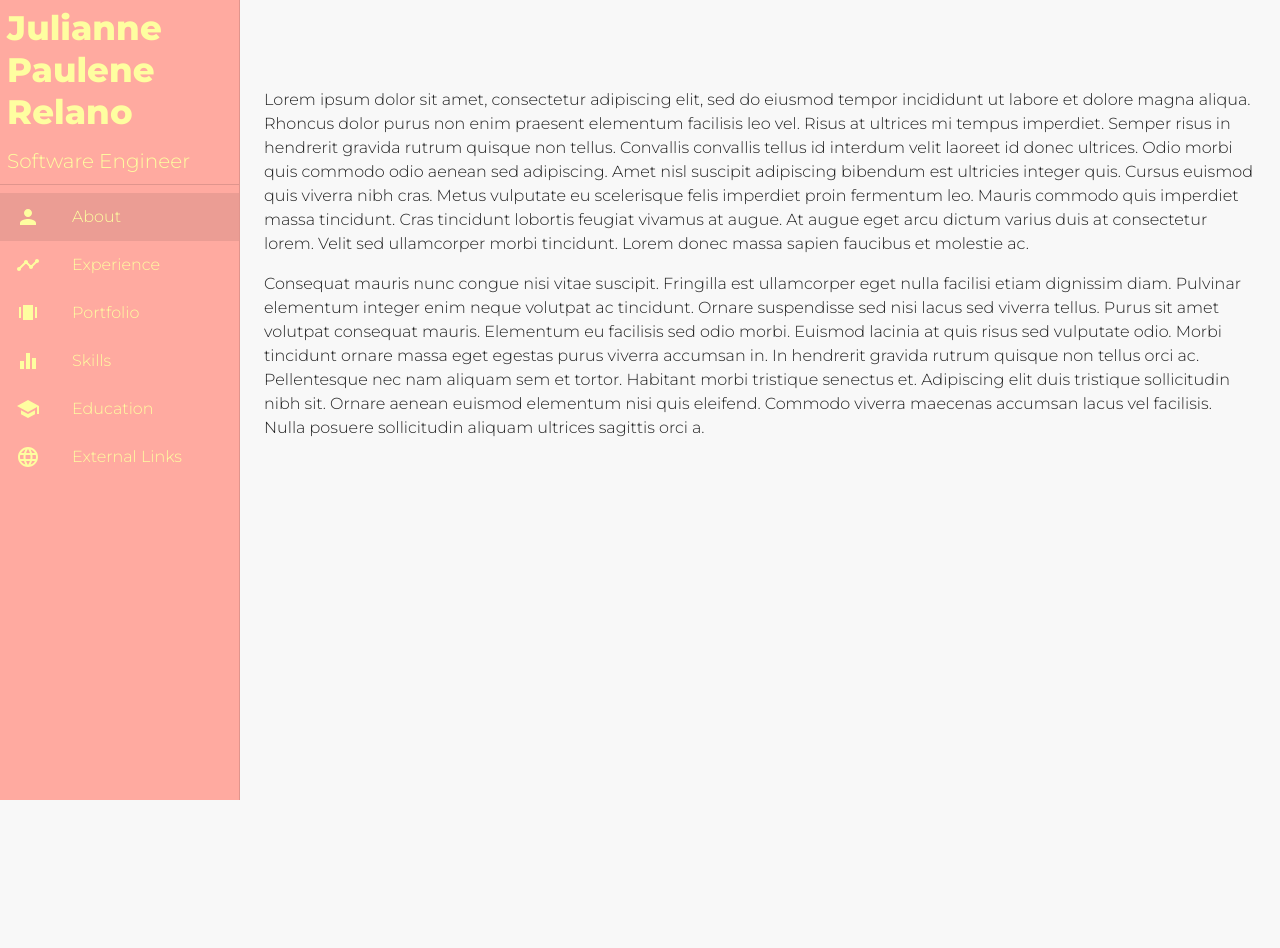
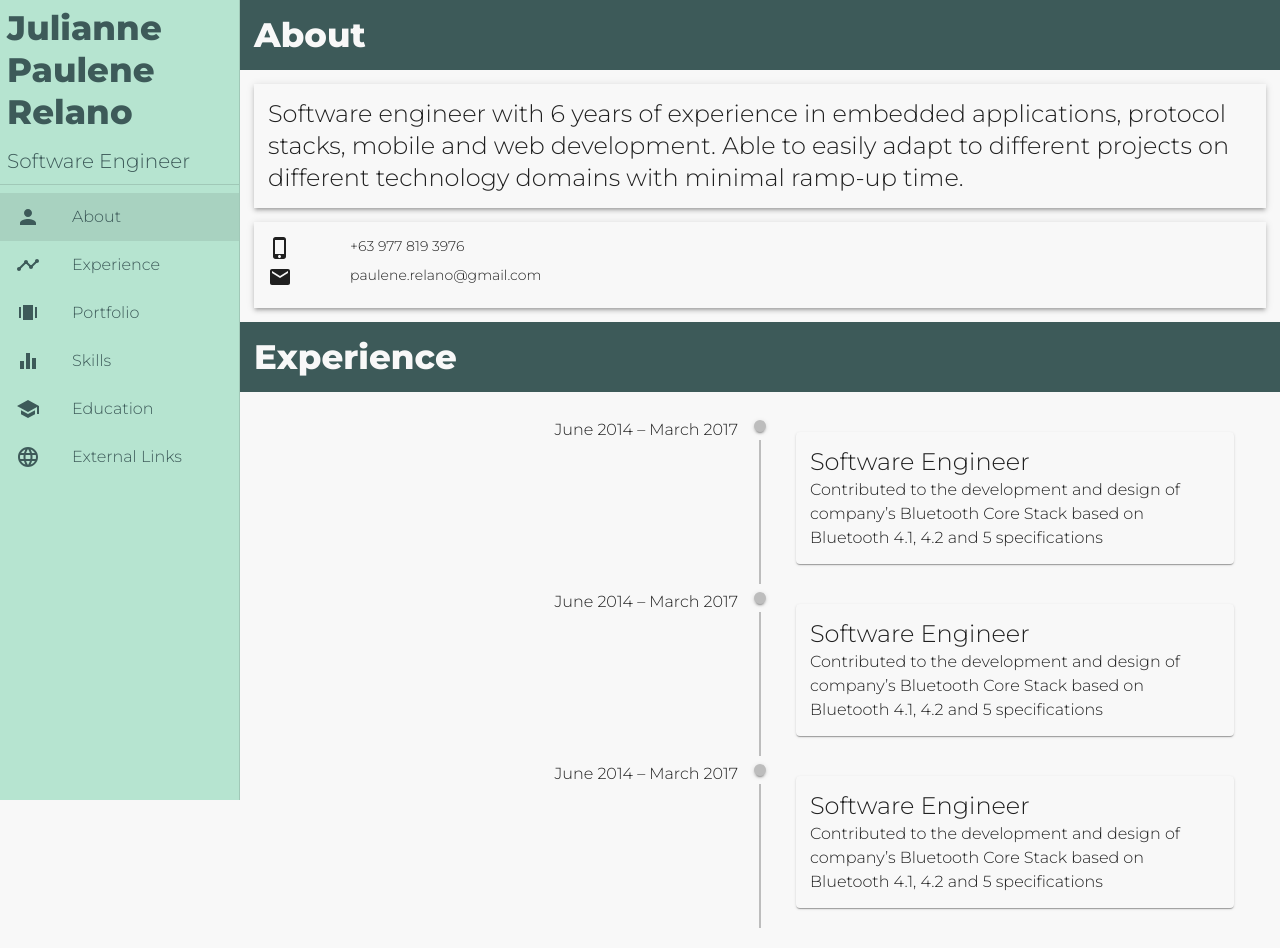
Before and after one commit to paulenerelano/portfolio, a React (Create React App) app: page / in a window 1280 px wide. Before the commit the page ends 800 px from the top, so only its background shows below. Built offline with nearby package versions, Linux system fonts and the light colour scheme.

Commit message:
Added about and experience page.
TODO: Update data

```diff
--- a/package.json
+++ b/package.json
@@ -5,6 +5,7 @@
   "dependencies": {
     "@material-ui/core": "^4.11.0",
     "@material-ui/icons": "^4.9.1",
+    "@material-ui/lab": "^4.0.0-alpha.56",
     "@testing-library/jest-dom": "^4.2.4",
     "@testing-library/react": "^9.5.0",
     "@testing-library/user-event": "^7.2.1",
--- a/src/components/About.js
+++ b/src/components/About.js
@@ -0,0 +1,49 @@
+import React, { Fragment } from 'react';
+
+import { Component } from "react";
+import { withStyles } from '@material-ui/styles';
+import Typography from '@material-ui/core/Typography';
+import PhoneIphoneIcon from '@material-ui/icons/PhoneIphone';
+import EmailIcon from '@material-ui/icons/Email';
+
+import { CssBaseline, Paper, Grid } from '@material-ui/core';
+import Banner from './Banner';
+
+const styles = theme => ({
+    paper: {
+        background: theme.palette.background.default,
+        margin: '1em',
+        padding: '1em',
+    }
+});
+
+class About extends Component {
+
+
+    render() {
+        const {about, contact, classes} = this.props;
+
+
+        return (
+            <Fragment>
+                <CssBaseline/>
+                <Banner title="About"/>
+                <Paper elevation={3} square={true} className={classes.paper}>
+                    <Typography variant='h5'>
+                        {about}
+                    </Typography>
+                </Paper>
+                <Paper elevation={3} square={true} className={classes.paper}>
+                    <Grid container>
+                        <Grid item xs={1}><PhoneIphoneIcon/></Grid>
+                        <Grid item xs={11}>{contact.mobile}</Grid>
+                        <Grid item xs={1}><EmailIcon/></Grid>
+                        <Grid item xs={11}>{contact.email}</Grid>
+                    </Grid>
+                </Paper>
+            </Fragment>
+        );
+    }
+}
+
+export default withStyles(styles)(About);
--- /dev/null
+++ b/src/components/Banner.js
@@ -0,0 +1,40 @@
+import React, { Fragment } from 'react';
+
+import { Component } from "react";
+import { withStyles } from '@material-ui/styles';
+import Typography from '@material-ui/core/Typography';
+
+import { CssBaseline, AppBar, Toolbar, Paper } from '@material-ui/core';
+
+const styles = theme => ({
+    root: {
+        display: 'flex',
+        margin: 0,
+        padding: '1em',
+    },
+    toolbar: {
+    ...theme.mixins.toolbar,
+    },
+});
+
+class Banner extends Component {
+
+
+    render() {
+        const {title, classes} = this.props;
+
+
+        return (
+            <div className={classes.toolbar}>
+                <CssBaseline/>
+                <Paper elevation={0} square={true} className={classes.root}>
+                    <Typography variant='h4' color='textSecondary'>
+                        {title}
+                    </Typography>
+                </Paper>
+            </div>
+        );
+    }
+}
+
+export default withStyles(styles)(Banner);
--- /dev/null
+++ b/src/components/Experience.js
@@ -0,0 +1,67 @@
+import React, { Fragment } from 'react';
+
+import { Component } from "react";
+import { withStyles } from '@material-ui/styles';
+import Timeline from '@material-ui/lab/Timeline';
+import TimelineItem from '@material-ui/lab/TimelineItem';
+import TimelineSeparator from '@material-ui/lab/TimelineSeparator';
+import TimelineConnector from '@material-ui/lab/TimelineConnector';
+import TimelineContent from '@material-ui/lab/TimelineContent';
+import TimelineOppositeContent from '@material-ui/lab/TimelineOppositeContent';
+import TimelineDot from '@material-ui/lab/TimelineDot';
+
+import { CssBaseline, Typography, Paper} from '@material-ui/core';
+import Banner from './Banner';
+
+const styles = theme => ({
+    paper: {
+        background: theme.palette.background.default,
+        margin: '1em',
+        padding: '1em',
+    }
+});
+
+class Experience extends Component {
+
+
+    render() {
+        const {experience, classes} = this.props;
+
+
+        return (
+            <Fragment>
+                <CssBaseline/>
+                <Banner title="Experience"/>
+                <Timeline align='left'>
+                    {experience.map((item, index) => {
+                        return (
+                            <TimelineItem>
+                                <TimelineOppositeContent>
+                                    <Typography>
+                                        {item.date}
+                                    </Typography>
+                                </TimelineOppositeContent>
+                                <TimelineSeparator>
+                                    <TimelineDot/>
+                                    <TimelineConnector />
+                                </TimelineSeparator>
+                                <TimelineContent>
+                                    <Paper className={classes.paper}>
+                                        <Typography variant='h5'>
+                                            {item.title}
+                                        </Typography>
+                                        <Typography variant='body1'>
+                                            {item.description[0]}
+                                        </Typography>
+                                    </Paper>
+                                </TimelineContent>
+                            </TimelineItem>
+                        )
+                    })}
+                </Timeline>
+            </Fragment>
+        );
+    }
+}
+
+export default withStyles(styles)(Experience);
--- a/src/components/Portfolio.js
+++ b/src/components/Portfolio.js
@@ -20,15 +20,13 @@ import LanguageIcon from '@material-ui/icons/Language';
 import HelpIcon from '@material-ui/icons/Help';
 
 import data from '../data/data.json'
+import About from './About.js';
+import Experience from './Experience.js';
 
 const DRAWER_WIDTH = 240;
 const styles = theme => ({
     root: {
         display: 'flex',
-    },
-    appBar: {
-    width: `calc(100% - ${DRAWER_WIDTH}px)`,
-    marginLeft: DRAWER_WIDTH,
     },
     drawer: {
         width: DRAWER_WIDTH,
@@ -37,21 +35,20 @@ const styles = theme => ({
     drawerPaper: {
         width: DRAWER_WIDTH,
     },
-    toolbar: {
-    ...theme.mixins.toolbar,
-    },
     content: {
         flexGrow: 1,
         backgroundColor: theme.palette.background.default,
-    padding: theme.spacing(3),
+        padding: theme.spacing(0),
     },
 });
 
 class Portfolio extends Component {
     drawerMenu = ["About", "Experience", "Portfolio", "Skills", "Education", "External Links"]
+    refs = [React.createRef(), React.createRef(), React.createRef(), React.createRef(), React.createRef(), React.createRef()]
     state = {
         selectedMenuIndex: 0,
     }
+
 
     getMenuIcon = (index) => {
         switch(index) {
@@ -73,6 +70,7 @@ class Portfolio extends Component {
     }
 
     handleMenuItemClick = (index) => {
+        // this.refs[index].current.scrollIntoView({behavior: 'smooth'});
         this.setState({selectedMenuIndex: index})
     }
 
@@ -80,7 +78,6 @@ class Portfolio extends Component {
     render() {
         const {classes} = this.props;
         const {selectedMenuIndex}  = this.state;
-
 
         return (
             <div className={classes.root}>
@@ -121,30 +118,14 @@ class Portfolio extends Component {
                 </List>
                 </Drawer>
                 <main className={classes.content}>
-                <div className={classes.toolbar} />
-                <Typography paragraph>
-                    Lorem ipsum dolor sit amet, consectetur adipiscing elit, sed do eiusmod tempor incididunt
-                    ut labore et dolore magna aliqua. Rhoncus dolor purus non enim praesent elementum
-                    facilisis leo vel. Risus at ultrices mi tempus imperdiet. Semper risus in hendrerit
-                    gravida rutrum quisque non tellus. Convallis convallis tellus id interdum velit laoreet id
-                    donec ultrices. Odio morbi quis commodo odio aenean sed adipiscing. Amet nisl suscipit
-                    adipiscing bibendum est ultricies integer quis. Cursus euismod quis viverra nibh cras.
-                    Metus vulputate eu scelerisque felis imperdiet proin fermentum leo. Mauris commodo quis
-                    imperdiet massa tincidunt. Cras tincidunt lobortis feugiat vivamus at augue. At augue eget
-                    arcu dictum varius duis at consectetur lorem. Velit sed ullamcorper morbi tincidunt. Lorem
-                    donec massa sapien faucibus et molestie ac.
-                </Typography>
-                <Typography paragraph>
-                    Consequat mauris nunc congue nisi vitae suscipit. Fringilla est ullamcorper eget nulla
-                    facilisi etiam dignissim diam. Pulvinar elementum integer enim neque volutpat ac
-                    tincidunt. Ornare suspendisse sed nisi lacus sed viverra tellus. Purus sit amet volutpat
-                    consequat mauris. Elementum eu facilisis sed odio morbi. Euismod lacinia at quis risus sed
-                    vulputate odio. Morbi tincidunt ornare massa eget egestas purus viverra accumsan in. In
-                    hendrerit gravida rutrum quisque non tellus orci ac. Pellentesque nec nam aliquam sem et
-                    tortor. Habitant morbi tristique senectus et. Adipiscing elit duis tristique sollicitudin
-                    nibh sit. Ornare aenean euismod elementum nisi quis eleifend. Commodo viverra maecenas
-                    accumsan lacus vel facilisis. Nulla posuere sollicitudin aliquam ultrices sagittis orci a.
-                </Typography>
+                    <div ref={this.refs[0]}>
+                        <About
+                            about={data.about}
+                            contact={data.contact}/>
+                        <Experience
+                            experience={data.experience}/>
+                    </div>
+
                 </main>
             </div>
         );
--- a/src/data/data.json
+++ b/src/data/data.json
@@ -7,6 +7,30 @@
     },
     "about": "Software engineer with 6 years of experience in embedded applications, protocol stacks, mobile and web development. Able to easily adapt to different projects on different technology domains with minimal ramp-up time.",
     "experience": [
+        {
+            "date": "June 2014 – March 2017",
+            "title": "Software Engineer",
+            "company": {
+                "name": "Canon Information Technologies Philippines Inc.",
+                "thumbnail": ""
+            },
+            "employmentType": "Full-time",
+            "description": [
+                "Contributed to the development and design of company’s Bluetooth Core Stack based on Bluetooth 4.1, 4.2 and 5 specifications"
+            ]
+        },
+        {
+            "date": "June 2014 – March 2017",
+            "title": "Software Engineer",
+            "company": {
+                "name": "Canon Information Technologies Philippines Inc.",
+                "thumbnail": ""
+            },
+            "employmentType": "Full-time",
+            "description": [
+                "Contributed to the development and design of company’s Bluetooth Core Stack based on Bluetooth 4.1, 4.2 and 5 specifications"
+            ]
+        },
         {
             "date": "June 2014 – March 2017",
             "title": "Software Engineer",
--- a/src/theme.js
+++ b/src/theme.js
@@ -2,14 +2,12 @@ import { red } from '@material-ui/core/colors';
 import { createMuiTheme } from '@material-ui/core/styles';
 
 const colors = {
-  peach: '#FFAAA0',
-  lightBlue: '#87D4D1',
-  teal: '#8AD0C2',
-  lightYellow: '#FEFEA0',
-  purple: '#838BC2',
-  blueGreen: '#516D79',
-  appleGreen: '#EDFFDD',
+  color1: '#B6E4D0',
+  color1dark: '#3D5A59',
+  color2: '#FCB5AC',
+
   dirtyWhite: '#F8F8F8',
+  gray: '#555555',
   black: '#000000',
   white: '#FFFFFF',
 }
@@ -28,13 +26,16 @@ const theme = createMuiTheme({
     },
     background: {
       default: colors.dirtyWhite,
-      paper: colors.lightBlue,
+      paper: colors.color1dark,
     },
   },
   typography: {
     fontFamily: '"Montserrat", sans-serif',
     h4 : {
       fontWeight: '800',
+    },
+    h5 : {
+      fontWeight: '300',
     }
   },
   overrides: {
@@ -53,14 +54,14 @@ const theme = createMuiTheme({
         color: colors.black,
       },
       colorTextSecondary: {
-        color: colors.black,
+        color: colors.dirtyWhite,
       },
     },
     MuiDrawer: {
       paper: {
-        background: colors.peach,
+        background: colors.color1,
         '& *': {
-           color: colors.lightYellow,
+           color: colors.color1dark,
         },
       },
     },
```
Lines whose indentation alone changed are shown as unchanged.
